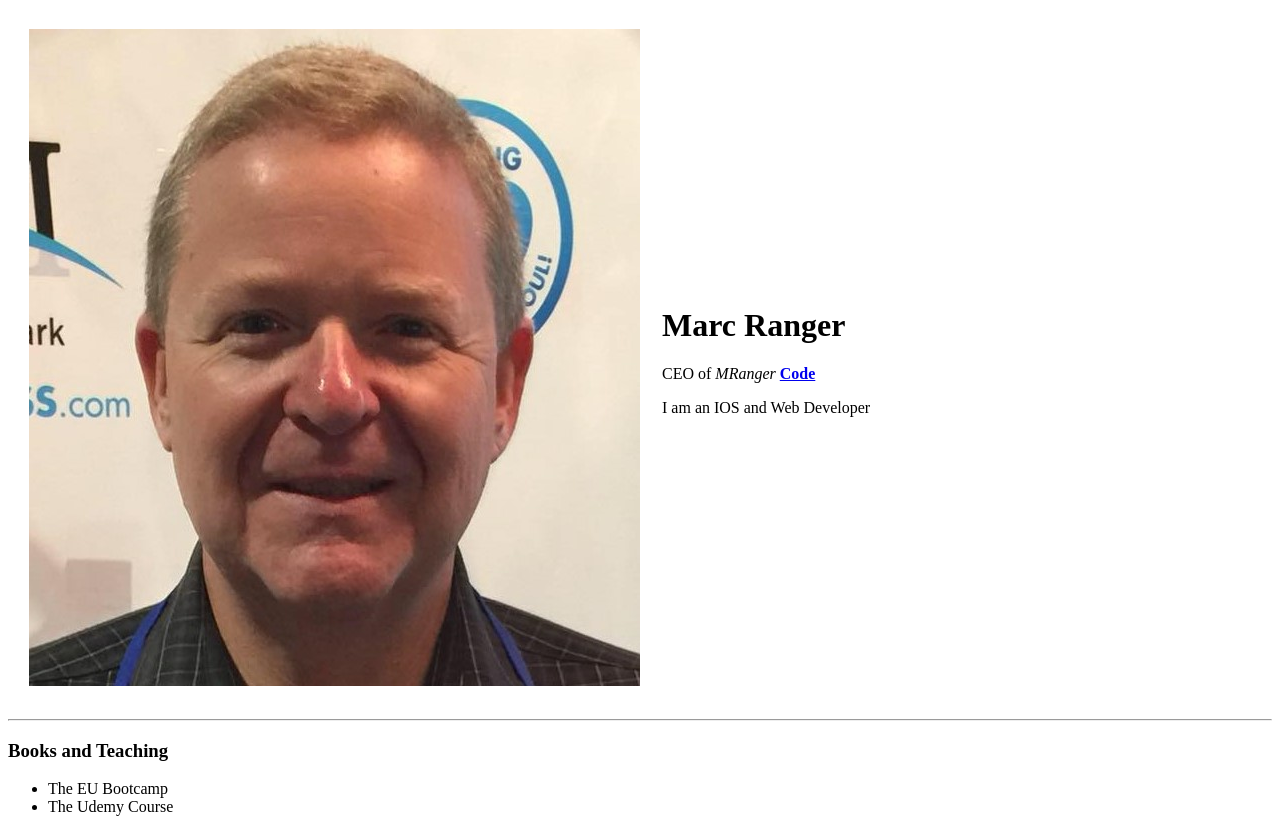
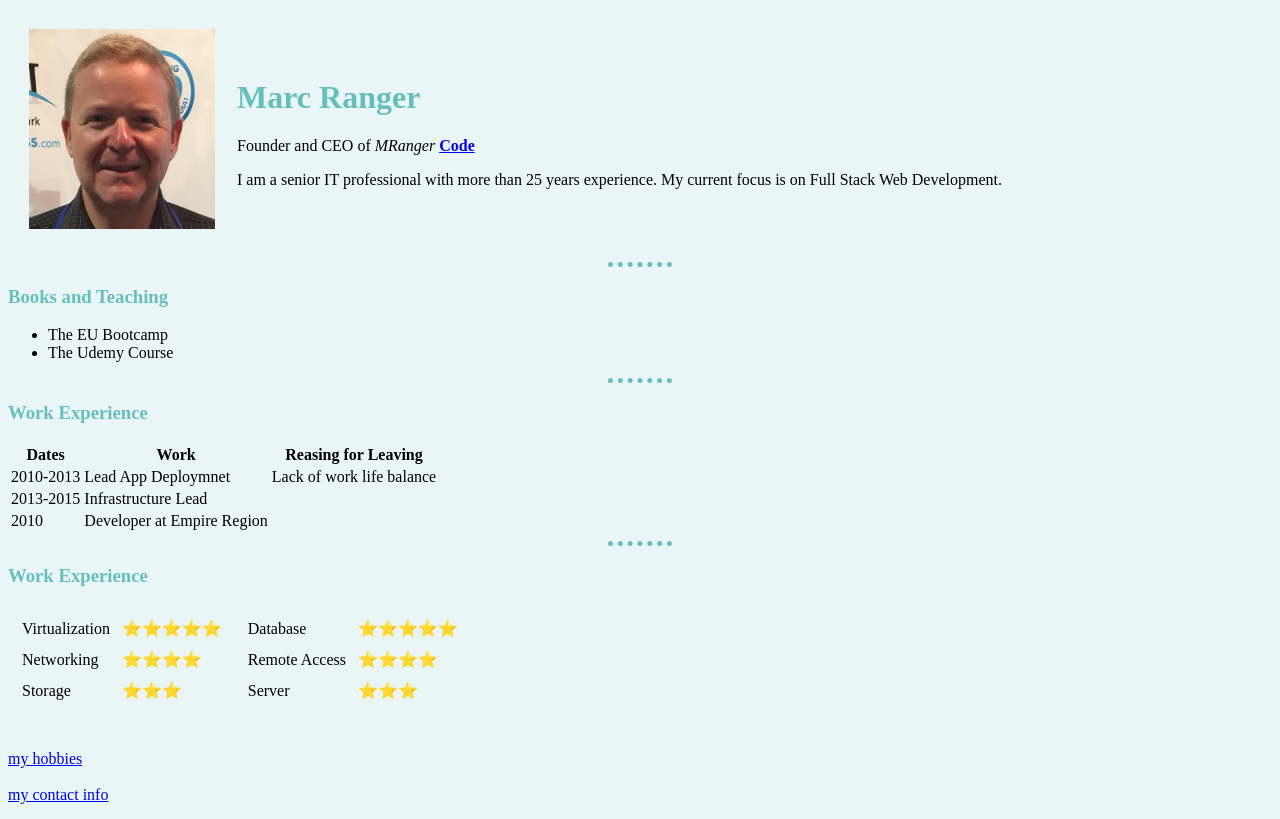
Before and after one commit to mrregnar/CV, a plain HTML site: page index.html in a window 1280 px wide. Shown: the top 819 px of the page. Drawn offline with Linux system fonts and the light colour scheme.

Commit message:
Add files via upload

```diff
--- /dev/null
+++ b/css/styles.css
@@ -0,0 +1,23 @@
+body {
+  background-color: #eaf6f6;
+}
+
+hr {
+  border-style: none;
+  border-top-style: dotted;
+  border-color: #66bfbf;
+  border-width: 5px;
+  width: 5%;
+}
+
+h1 {
+  color: #66bfbf;
+}
+
+h3 {
+  color: #66bfbf;
+}
+
+img {
+  height: 200px;
+}
--- a/index.html
+++ b/index.html
@@ -5,14 +5,15 @@
     <meta http-equiv="X-UA-Compatible" content="IE=edge">
     <meta name="viewport" content="width=device-width, initial-scale=1.0">
     <title> MarcCV</title>
+        <link rel="stylesheet" href="./css/styles.css">
 </head>
 <body>
     <table cellspacing="20">
         <tr>
-            <td><img src="images/Marc_Ranger.jpg" alt="angela profile picture"></td>
+            <td><img src="images/Marc_Ranger.jpg" alt="marc's profile picture"></td>
             <td><h1>Marc Ranger</h1>
-                <p>CEO of <em>MRanger</em> <strong><a href="https://www.appbrewery.com">Code</a></strong></p>
-                <p>I am an IOS and Web Developer</p>
+                <p>Founder and CEO of <em>MRanger</em> <strong><a href="https://www.appbrewery.com">Code</a></strong></p>
+                <p>I am a senior IT professional with more than 25 years experience. My current focus is on Full Stack Web Development.</p>
             </td>
         </tr>
     </table>
```
Also changed, not shown: contact-me.html (+3 -2 lines), hobbies.html (+1 -0 lines).
